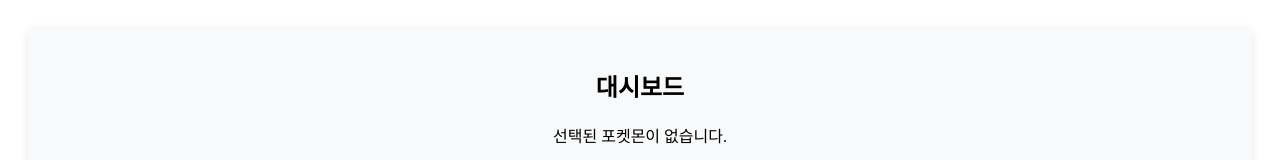
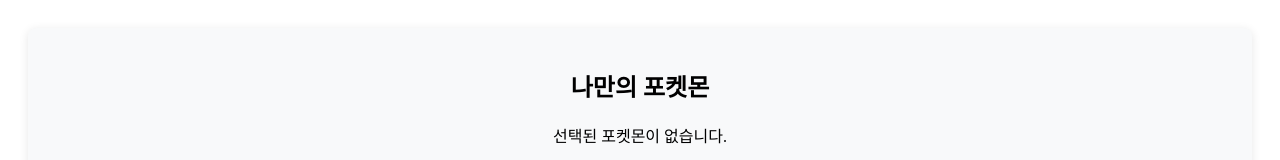
Before and after one commit to wldndnwl/pokemon_guide, a React (Vite) app: page /Dex in a window 1280 px wide. Shown: the top 160 px of the page. Built offline with nearby package versions, Linux system fonts and the light colour scheme.

Commit message:
fix: Dashboard name

```diff
--- a/src/components/Dashboard.jsx
+++ b/src/components/Dashboard.jsx
@@ -27,7 +27,7 @@
 
   return (
     <DashboardContainer>
-      <h2>대시보드</h2>
+      <h2>나만의 포켓몬</h2>
       {selectedPokemon.length === 0 ? (
         <p>선택된 포켓몬이 없습니다.</p>
       ) : (
```
